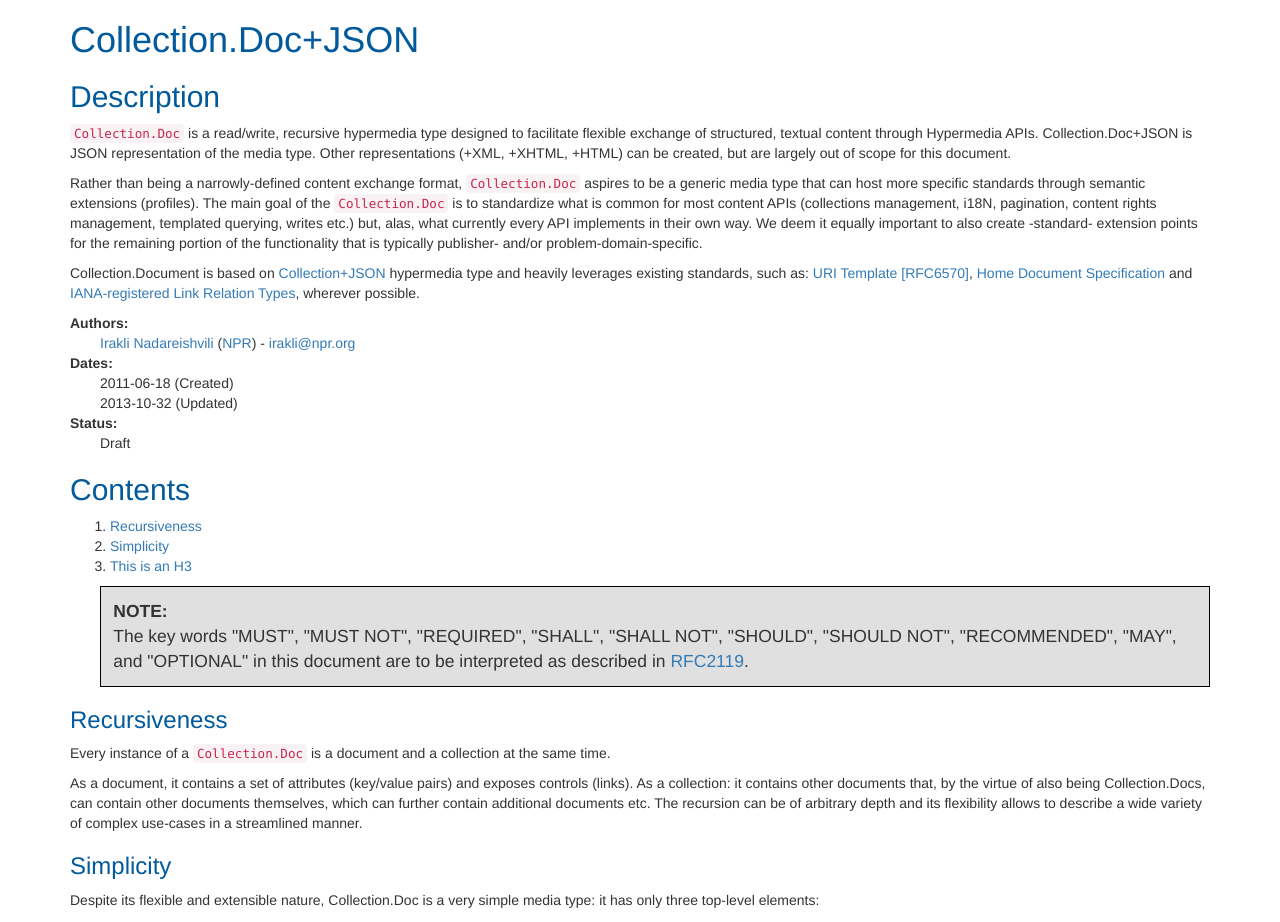
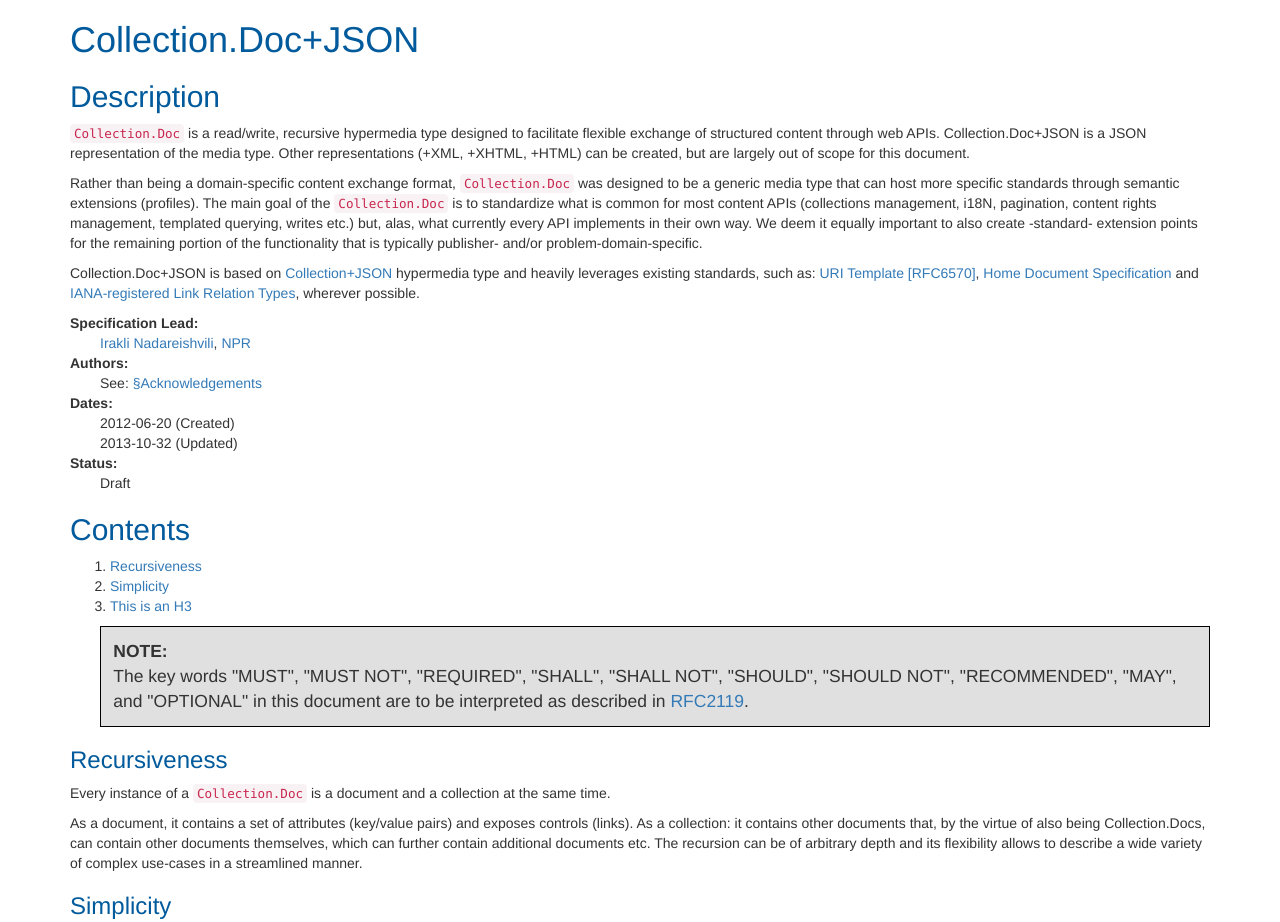
Before and after one commit to npr/cdoc-spec-site, a Jekyll site: the page built from index.md, in a window 1280 px wide and 1400 px high. Shown: the top 922 px of the window. Built offline with Jekyll 4.4.1, drawn with Linux system fonts in a browser that asks for light colours; nearby versions of some CDN libraries; Markdown is read by kramdown in place of the engine named in the settings; some of the changed text lies outside the part shown.

Commit message:
acknowledgements

```diff
--- /dev/null
+++ b/_includes/acknowledgements.md
@@ -0,0 +1,15 @@
+<a id="ack">&nbsp;</a>
+
+## Acknowledgements
+
+Collection.Doc+JSON is based on [Collection+JSON](http://amundsen.com/media-types/collection/format/) hypermedia type and heavily leverages existing standards, such as: [URI Template [RFC6570]](http://tools.ietf.org/html/rfc6570), [Home Document Specification](http://tools.ietf.org/html/draft-nottingham-json-home-03) and [IANA-registered Link Relation Types](http://www.iana.org/assignments/link-relations/link-relations.xhtml), wherever possible.
+
+It was designed by a team at [NPR](https://www.npr.org) that included:
+
+- Irakli Nadareishvili
+- Javaun Moradi
+- Randall Randall
+- Scott Smith
+- John Nelson
+
+with valuable input and advice from [Mike Amundsen](https://github.com/mamund), [Ioseb Dzmanashvili](https://github.com/ioseb) and [Andrew Kuklewicz](https://github.com/kookster), while working on various NPR APIs and most recently: building the [Public Media Platform](http://docs.pmp.io).
--- a/_includes/authors_updates.html
+++ b/_includes/authors_updates.html
@@ -1,9 +1,11 @@
 <dl>
+  <dt>Specification Lead:</dt>
+  <dd><a href="https://twitter.com/inadarei">Irakli Nadareishvili</a>, <a href="http://www.npr.orh">NPR</a></dd>
   <dt>Authors:</dt>
-  <dd><a href="https://twitter.com/inadarei">Irakli Nadareishvili</a> (<a href="http://www.npr.orh">NPR</a>) - <a href="mailto:irakli@npr.org">irakli@npr.org</a></dd>
+  <dd>See: <a href="/#ack">§Acknowledgements</a></dd>
   <dt>Dates:</dt>
   <dd>
-    2011-06-18 (Created)<br>
+    2012-06-20 (Created)<br>
     2013-10-32 (Updated)
   </dd>
   <dt>Status:</dt>
--- a/_includes/description.md
+++ b/_includes/description.md
@@ -1,7 +1,7 @@
 ## Description
 
-`Collection.Doc` is a read/write, recursive hypermedia type designed to facilitate flexible exchange of structured, textual content through Hypermedia APIs. Collection.Doc+JSON is JSON representation of the media type. Other representations (+XML, +XHTML, +HTML) can be created, but are largely out of scope for this document.
+`Collection.Doc` is a read/write, recursive hypermedia type designed to facilitate flexible exchange of structured content through web APIs. Collection.Doc+JSON is a JSON representation of the media type. Other representations (+XML, +XHTML, +HTML) can be created, but are largely out of scope for this document.
 
-Rather than being a narrowly-defined content exchange format, `Collection.Doc` aspires to be a generic media type that can host more specific standards through semantic extensions (profiles). The main goal of the `Collection.Doc` is to standardize what is common for most content APIs (collections management, i18N, pagination, content rights management, templated querying, writes etc.) but, alas, what currently every API implements in their own way. We deem it equally important to also create -standard- extension points for the remaining portion of the functionality that is typically publisher- and/or problem-domain-specific.
+Rather than being a domain-specific content exchange format, `Collection.Doc` was designed to be a generic media type that can host more specific standards through semantic extensions (profiles). The main goal of the `Collection.Doc` is to standardize what is common for most content APIs (collections management, i18N, pagination, content rights management, templated querying, writes etc.) but, alas, what currently every API implements in their own way. We deem it equally important to also create -standard- extension points for the remaining portion of the functionality that is typically publisher- and/or problem-domain-specific.
 
-Collection.Document is based on [Collection+JSON](http://amundsen.com/media-types/collection/format/) hypermedia type and heavily leverages existing standards, such as: [URI Template [RFC6570]](http://tools.ietf.org/html/rfc6570), [Home Document Specification](http://tools.ietf.org/html/draft-nottingham-json-home-03) and [IANA-registered Link Relation Types](http://www.iana.org/assignments/link-relations/link-relations.xhtml), wherever possible.
+Collection.Doc+JSON is based on [Collection+JSON](http://amundsen.com/media-types/collection/format/) hypermedia type and heavily leverages existing standards, such as: [URI Template [RFC6570]](http://tools.ietf.org/html/rfc6570), [Home Document Specification](http://tools.ietf.org/html/draft-nottingham-json-home-03) and [IANA-registered Link Relation Types](http://www.iana.org/assignments/link-relations/link-relations.xhtml), wherever possible.
--- a/index.md
+++ b/index.md
@@ -32,3 +32,5 @@
 
 
 {% include link_relation.md %}
+
+{% include acknowledgements.md %}
```
